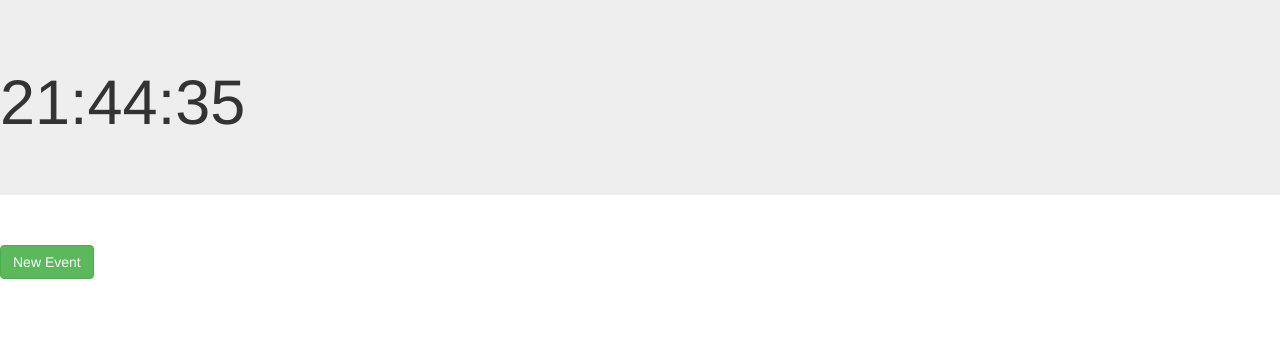
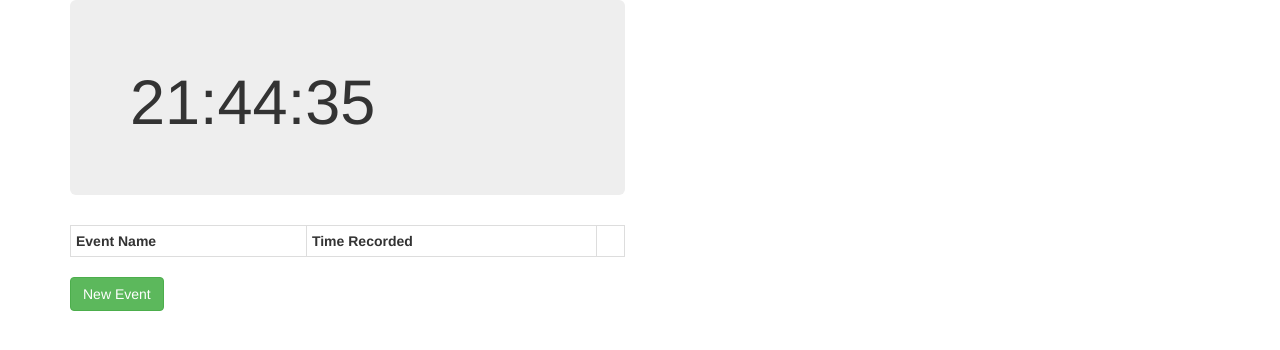
Before and after one commit to eanderle/sequencer, a Flask app: page / in a window 1280 px wide. Shown: the top 350 px of the page. Run offline with Flask 2, Linux system fonts and the light colour scheme; lists and menus that the app fills with data are empty; some libraries are stand-ins or nearby versions.

Commit message:
flesh out layout and add record functionality

```diff
--- a/static/js/clock.js
+++ b/static/js/clock.js
@@ -3,9 +3,7 @@ $(document).ready(function() {
     var addRowButton = $("#addRowButton");
     var eventTable = $("#eventTable");
 
-    var recordButtonHtml = '<button class="btn btn-danger">Record</button>'
-
-    var updateClock = function() {
+    var getTime = function() {
         var pad = function(i) {
             return (i < 10 ? "0" : "") + i;
         }
@@ -14,23 +12,29 @@ $(document).ready(function() {
         var seconds = date.getSeconds();
         var minutes = date.getMinutes();
         var hours = date.getHours();
-        clock.html(pad(hours) + ":" + pad(minutes) + ":" + pad(seconds));
+
+        return pad(hours) + ":" + pad(minutes) + ":" + pad(seconds);
+    }
+
+    var updateClock = function() {
+        clock.html(getTime());
     }
 
     addRowButton.click(function(e) {
-        var newButton = $(recordButtonHtml);
-        var newLabel = $('<label>NEW</label>');
-        var newRow = $('<tr/>');
+        var row = $('<tr/>');
+        var input = $('<input placeholder="New Event"></input>');
+        var label = $('<label>N/A</label>');
+        var button = $('<button class="btn btn-danger">Record</button>');
 
-        [newLabel, newButton].forEach(function(elt, idx, arr) {
+        [input, label, button].forEach(function(elt, idx, arr) {
             var col = $('<td/>');
             elt.appendTo(col);
-            col.appendTo(newRow);
+            col.appendTo(row);
         });
-        newRow.appendTo(eventTable);
+        row.appendTo(eventTable);
 
-        newButton.click(function(e) {
-            newLabel.html("RECORDED");
+        button.click(function(e) {
+            label.html(getTime());
         });
     });
 
--- a/templates/index.html
+++ b/templates/index.html
@@ -8,10 +8,27 @@
 {% endblock %}
 
 {% block content %}
-  <div class="jumbotron"><h1 id="clock"></h1></div>
-  <table class="table" id="eventTable">
-  </table>
-  <button id="addRowButton" class="btn btn-success">New Event</button>
+  <div class="container">
+    <div class="row">
+      <div class="col-md-6">
+        <div class="jumbotron"><h1 id="clock"></h1></div>
+      </div>
+    </div>
+    <div class="row">
+      <div class="col-md-6">
+        <table class="table table-condensed table-bordered" id="eventTable">
+          <th>Event Name</th>
+          <th>Time Recorded</th>
+          <th></th>
+        </table>
+      </div>
+    </div>
+    <div class="row">
+      <div class="col-md-6">
+        <button id="addRowButton" class="btn btn-success">New Event</button>
+      </div>
+    </div>
+  </div>
 {% endblock %}
 
 {% block scripts %}
```
